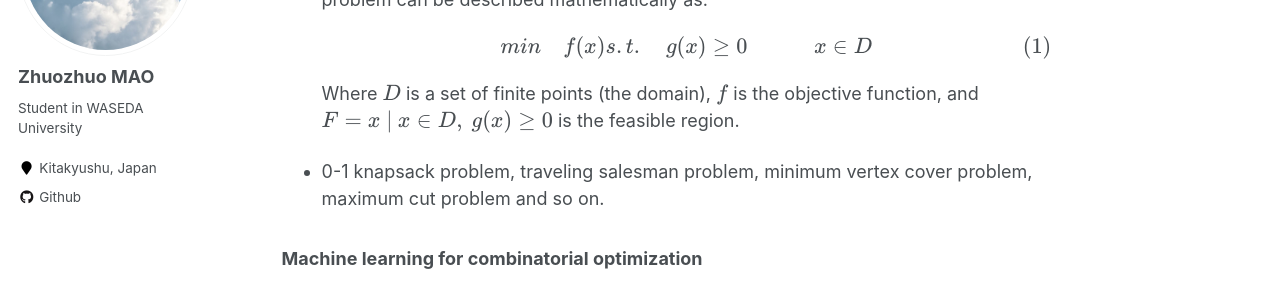
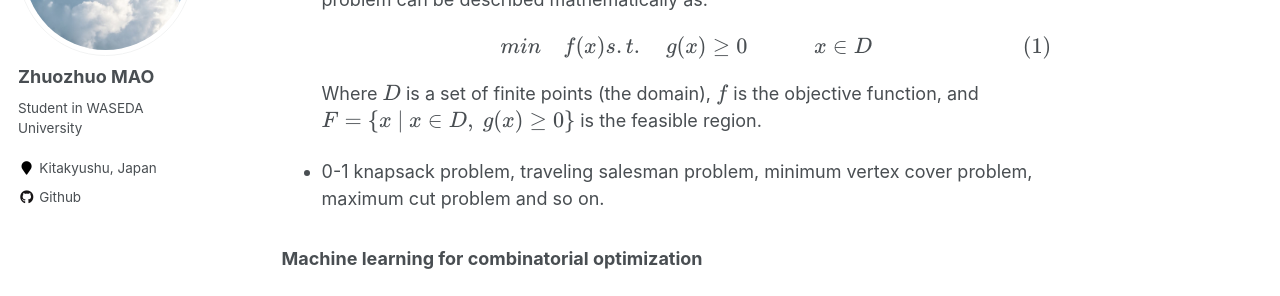
Before and after one commit to zhzhmao/zhzhmao.github.io, a Jekyll site: the page built from _posts/2023-09-28-blog-post-4.md, in a window 1280 px wide and 900 px high, scrolled down 542 px. Shown: the part 155-451 px from the top of the window. Built offline with Jekyll 4.4.1, drawn with Linux system fonts in a browser that asks for light colours; formulas are drawn with MathJax 3.

```diff
--- a/_posts/2023-09-28-blog-post-4.md
+++ b/_posts/2023-09-28-blog-post-4.md
@@ -22,7 +22,7 @@ Notes from a lecture conference, introduced some progress of machine learning so
   \qquad\quad x \in D
   $$
 
-  Where $D$ is a set of finite points (the domain), $f$ is the objective function, and $F= \{ x \ \vert \ x \in D, \ g(x) \geq 0 \}$ is the feasible region.
+  Where $D$ is a set of finite points (the domain), $f$ is the objective function, and $$F= \{ x \ \vert \ x \in D, \ g(x) \geq 0 \}$$ is the feasible region.
 
 - 0-1 knapsack problem, traveling salesman problem, minimum vertex cover problem, maximum cut problem and so on.
 
```
